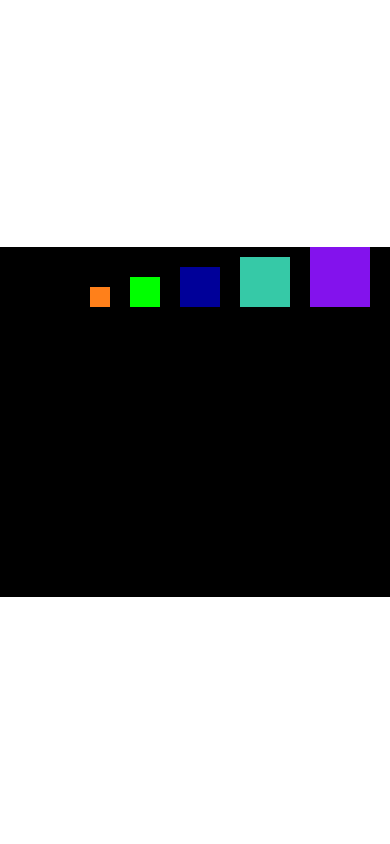
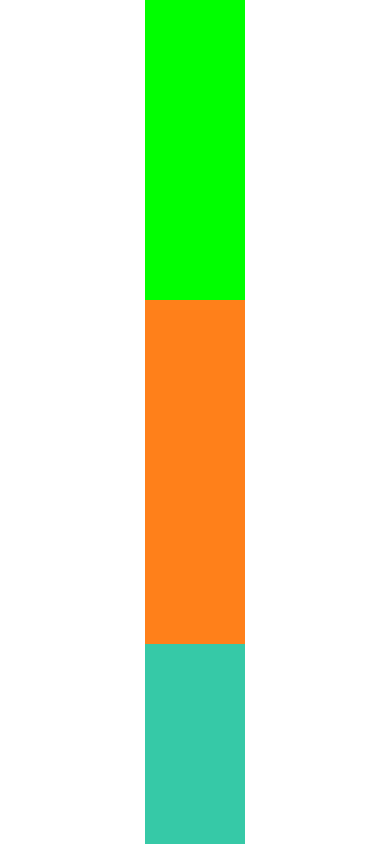
Before and after one commit to IanCaminhas/EstudoReactNative, a React Native app: screen / in a window 390 px wide. Built offline with nearby package versions, Linux system fonts and the light colour scheme.

Commit message:
Flex box 4

```diff
--- a/src/App.js
+++ b/src/App.js
@@ -20,12 +20,13 @@
 //import DigiteSeuNome from './components/DigiteSeuNome'
 //import FlexBoxV1 from './components/layout/FlexBoxV1
 //import FlexBoxV2 from './components/layout/FlexBoxV2'
-import FlexBoxV3 from './components/layout/FlexBoxV3'
+//import FlexBoxV3 from './components/layout/FlexBoxV3'
+import FlexBoxV4 from './components/layout/FlexBoxV4'
 
 export default ()=> (
     <SafeAreaView style={style.App}>
 
-       <FlexBoxV3 />
+       <FlexBoxV4 />
        {/*
         <FlexBoxV2 />
         <FlexBoxV1 />
--- a/src/components/layout/FlexBoxV2.js
+++ b/src/components/layout/FlexBoxV2.js
@@ -5,7 +5,7 @@
 
 export default props =>{
     return (
-        <View style={style.FlexV1}>
+        <View style={style.FlexV2}>
               <Quadrado />
               <Quadrado cor='#F00' />
               <Quadrado cor='#0F0' />
@@ -18,7 +18,7 @@
 }
 
 const style = StyleSheet.create({
-    FlexV1: {
+    FlexV2: {
         flex:1,
         width: '100%',
         alignItems:"center",
--- a/src/components/layout/FlexBoxV3.js
+++ b/src/components/layout/FlexBoxV3.js
@@ -5,7 +5,7 @@
 
 export default props =>{
     return (
-        <View style={style.FlexV1}>
+        <View style={style.FlexV3}>
               <Quadrado />
               <Quadrado cor='#ff801a' lado={20} />
               <Quadrado cor='#0F0' lado={30} />
@@ -19,7 +19,7 @@
 }
 
 const style = StyleSheet.create({
-    FlexV1: {
+    FlexV3: {
         flexDirection: "row",
         justifyContent:"space-evenly",
         alignItems: "baseline",
--- /dev/null
+++ b/src/components/layout/FlexBoxV4.js
@@ -0,0 +1,39 @@
+import React from 'react'
+import {View, StyleSheet} from 'react-native'
+
+export default props =>{
+    return (
+        <View style={style.FlexV4}>
+            <View style={style.v0}></View>
+            <View style={style.v1}></View>
+            <View style={style.v2}></View>
+        </View>
+
+    )
+
+}
+
+const style = StyleSheet.create({
+    FlexV4: {
+        flexGrow:1,
+        width:100,
+        backgroundColor: '#000',
+    },
+
+    v0:{
+        backgroundColor: '#0F0',
+        height:300
+    },
+
+    v1:{
+        backgroundColor: '#ff801a',
+        flexGrow: 1
+    },
+
+    v2:{
+        backgroundColor: '#36c9a7',
+        height: 200
+    }
+
+
+})
```
